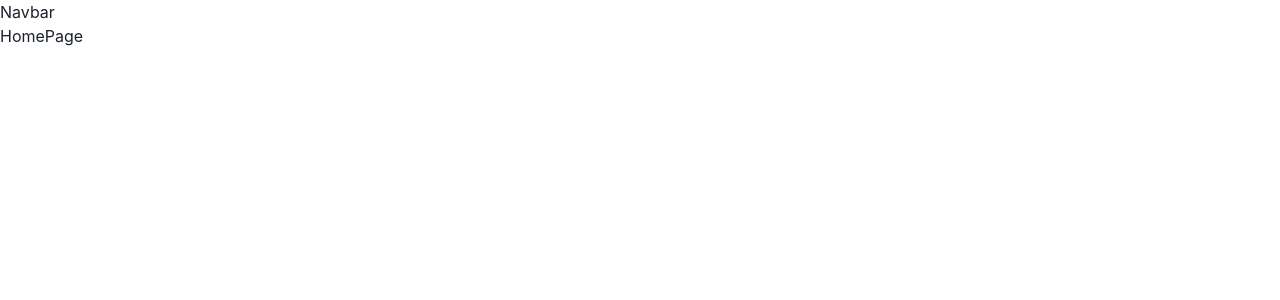
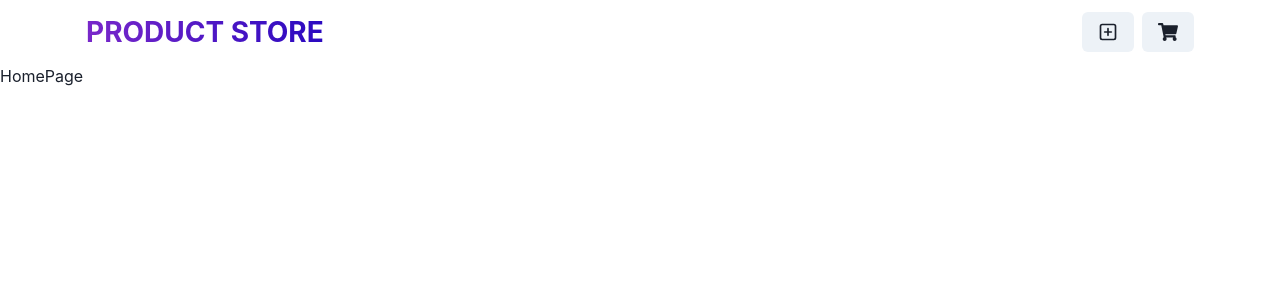
Before and after one commit to RaviprabhaSanduniJayalal/MERN_1, a React (Vite) app in the folder frontend/: page / in a window 1280 px wide. Shown: the top 300 px of the page. Built offline with nearby package versions, Linux system fonts and the light colour scheme.

Commit message:
navbar components added

```diff
--- a/frontend/package.json
+++ b/frontend/package.json
@@ -10,6 +10,7 @@
     "preview": "vite preview"
   },
   "dependencies": {
+    "@chakra-ui/icons": "^2.2.4",
     "@chakra-ui/react": "^2.8.2",
     "@emotion/react": "^11.14.0",
     "@emotion/styled": "^11.14.0",
--- a/frontend/src/components/Navbar.jsx
+++ b/frontend/src/components/Navbar.jsx
@@ -1,9 +1,56 @@
-import React from 'react'
+import {
+  Container,
+  Text,
+  Flex,
+  Button,
+  HStack,
+  useColorMode,
+} from "@chakra-ui/react";
+
+import { PlusSquareIcon } from "@chakra-ui/icons";
+import { FaShoppingCart } from "react-icons/fa";
+import React from "react";
+import { Link } from "react-router-dom";
 
 const Navbar = () => {
+  const { toggleColorMode } = useColorMode(); // ✅ Fix colorMode
+
   return (
-    <div>Navbar</div>
-  )
-}
+    <Container maxW={"1140px"} px="4">
+      <Flex
+        h={16}
+        alignItems={"center"}
+        justifyContent={"space-between"}
+        flexDir={{
+          base: "column",
+          sm: "row",
+        }}
+      >
+        <Text
+          fontSize={{ base: "22", sm: "28" }}
+          fontWeight={"bold"}
+          textTransform={"uppercase"}
+          textAlign={"center"}
+          bgGradient={"linear(to-r, #7928CA,rgb(42, 9, 192))"}
+          bgClip={"text"}
+        >
+          <Link to={"/"}>Product Store</Link>
+        </Text>
 
-export default Navbar
+        <HStack spacing={2} alignItems={"center"}>
+          <Link to={"/create"}>
+            <Button>
+              <PlusSquareIcon fontSize={20} />
+            </Button>
+          </Link>
+
+          <Button onClick={toggleColorMode}> {/* ✅ Fix onClick */}
+            <FaShoppingCart fontSize={20} />
+          </Button>
+        </HStack>
+      </Flex>
+    </Container>
+  );
+};
+
+export default Navbar;
```
Also changed, not shown: 1 other file (tests, documents, lock files or other folders).
